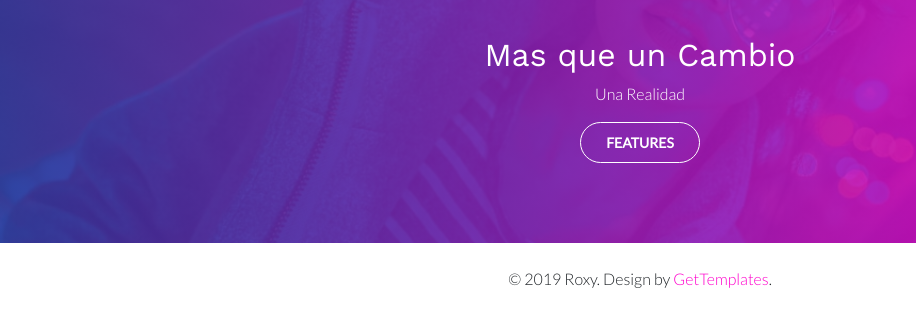
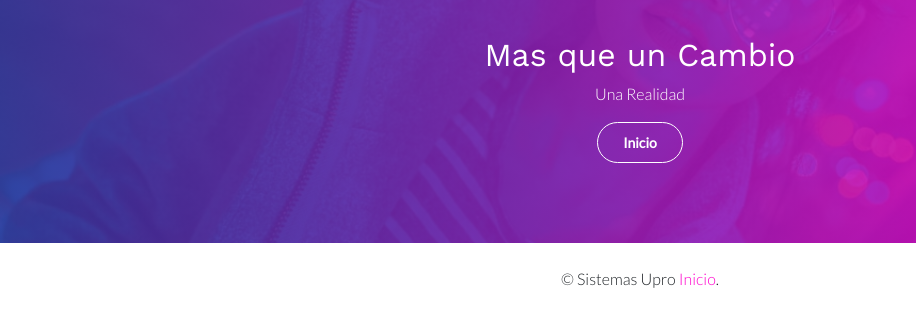
Before and after one commit to thecoderbutcher/masqueuncambio, a plain HTML site: page about.html in a window 1280 px wide. Shown: the part 1770-2085 px from the top of the page, 0-916 px from the left. Drawn offline with nearby package versions, Linux system fonts and the light colour scheme.

Commit message:
Update about.html

```diff
--- a/about.html
+++ b/about.html
@@ -251,7 +251,7 @@
                 <div class="col-md-12 text-center">
                     <h2 class="mb-2">Mas que un Cambio</h2>
                     <p>Una Realidad</p>
-                    <a class="btn btn-outline-primary btn-lg">FEATURES</a>
+                    <a class="btn btn-outline-primary btn-lg">Inicio</a>
                 </div>
             </div>
         </div>
@@ -265,7 +265,7 @@
 
          	</div>
          	<div class="col-lg-4 col-md-12 d-flex align-items-center">
-         		<p class="mx-auto text-center mb-0">&copy; 2019 Roxy. Design by <a href="https://gettemplates.co" target="_blank">GetTemplates</a>.</p>
+         		<p class="mx-auto text-center mb-0">&copy; Sistemas Upro <a href="masqueuncambio.com.ar" target="_blank">Inicio</a>.</p>
          	</div>
 
             <div class="col-lg-4 col-md-12">
```
